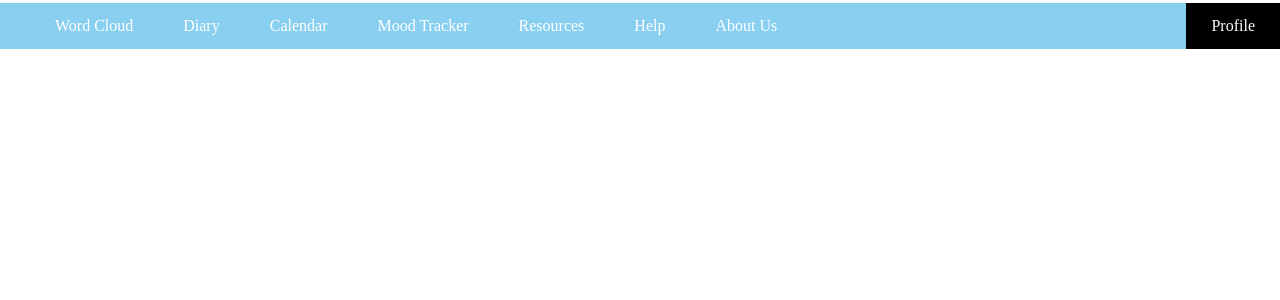
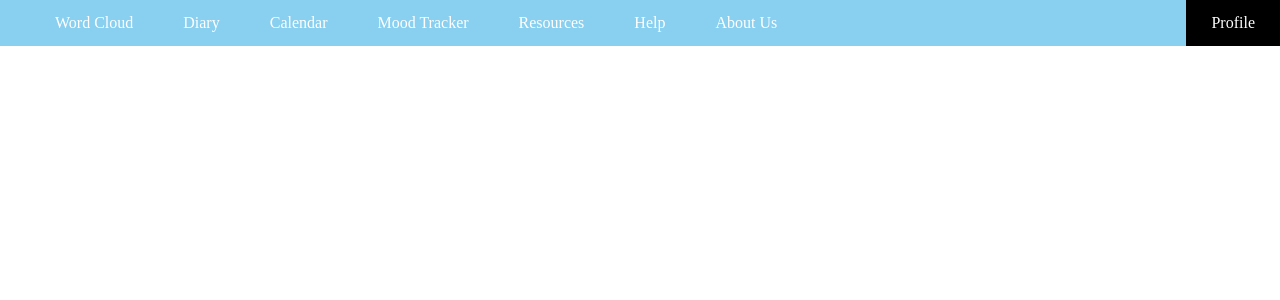
Before and after one commit to tonylay7/cloudu, a PHP site: page /Help.html in a window 1280 px wide. Shown: the top 300 px of the page. Run offline with PHP 8.4, Linux system fonts and the light colour scheme.

Commit message:
Got rid of white space at top of page

```diff
--- a/WebPages/styles.css
+++ b/WebPages/styles.css
@@ -13,7 +13,6 @@ ul {
 	padding-left: 30px;
 	overflow: hidden;
 	background-color: rgb(137, 207, 240);
-	border-top-style: solid;
 	border-color: white;
 }
 
```
